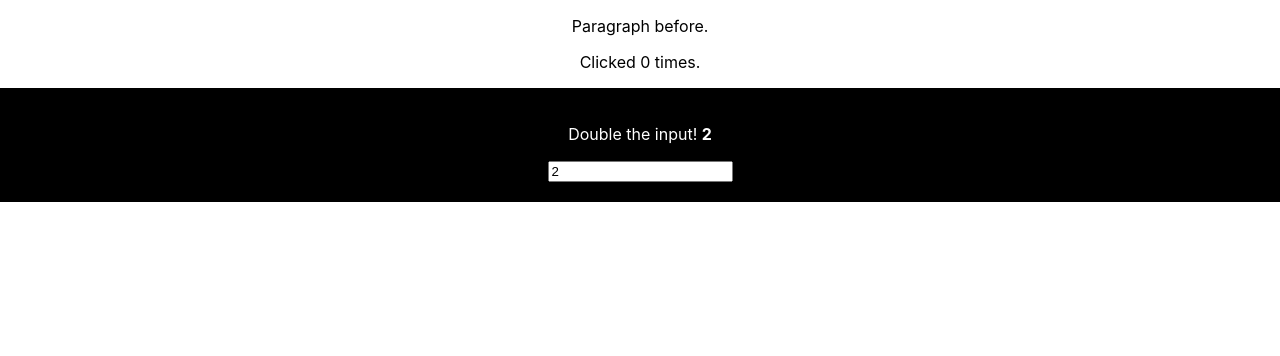
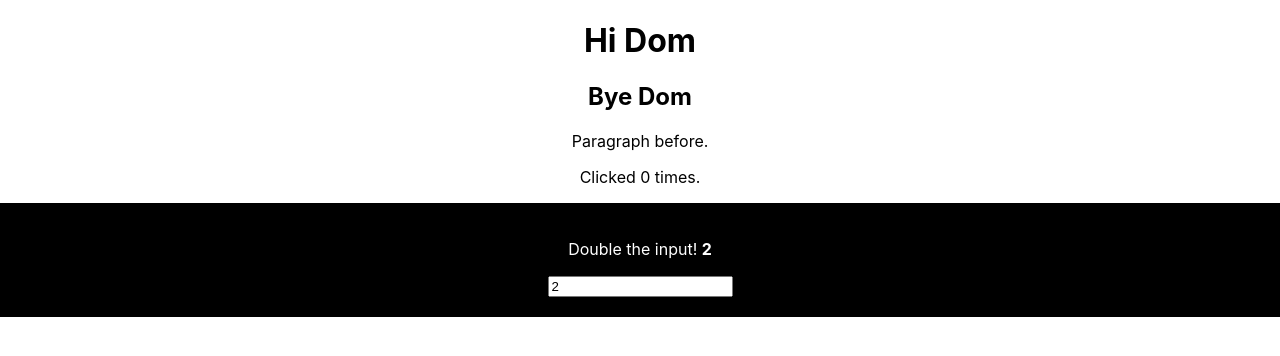
Before and after one commit to DominikLoncar/react-practice, a React (Create React App) app: page / in a window 1280 px wide. Shown: the top 356 px of the page. Built offline with nearby package versions, Linux system fonts and the light colour scheme.

Commit message:
Created Context example. Modularised context and SayBye function.

```diff
--- a/src/App.js
+++ b/src/App.js
@@ -1,7 +1,10 @@
-import { useState, useEffect } from 'react';
+import { useState, useEffect, useContext, createContext } from 'react';
+import { userNameContext } from './components/Contexts';
+import SayBye from './components/SayBye';
 import './App.css';
 
 // Double the input
+
 
 function SomeText({style={}}) {
 
@@ -23,12 +26,20 @@ function SomeText({style={}}) {
     )
 }
 
+// Greet, context, pass username
+
 function App() {
+
+
 
   const [p1, setP1] = useState(0);
 
   return (
     <div className="App">
+      <userNameContext.Provider value={"Dom"}>
+        <Greet />
+      </userNameContext.Provider>
+
       <p>Paragraph before.</p>
       <p onClick={() => setP1(p1+1)}> {`Clicked ${p1} times.`} </p>
       <SomeText p1={p1} style={{backgroundColor: "black", color: "white", paddingTop: "20px", paddingBottom: "20px"}} />
@@ -36,4 +47,14 @@ function App() {
   );
 }
 
+
+const Greet = () => {
+  const userName = useContext(userNameContext);
+  return (<>
+    <h1>Hi {userName}</h1>
+    <SayBye />
+  </>);
+}
+
+
 export default App;
--- /dev/null
+++ b/src/components/Contexts.js
@@ -0,0 +1,3 @@
+import { createContext } from "react";
+
+export const userNameContext = createContext();
--- /dev/null
+++ b/src/components/SayBye.js
@@ -0,0 +1,10 @@
+import { useContext } from 'react';
+import { userNameContext } from './Contexts';
+
+const SayBye = () => {
+
+    const userName = useContext(userNameContext);
+    return <h2>Bye {userName}</h2>
+}
+
+export default SayBye;
```
